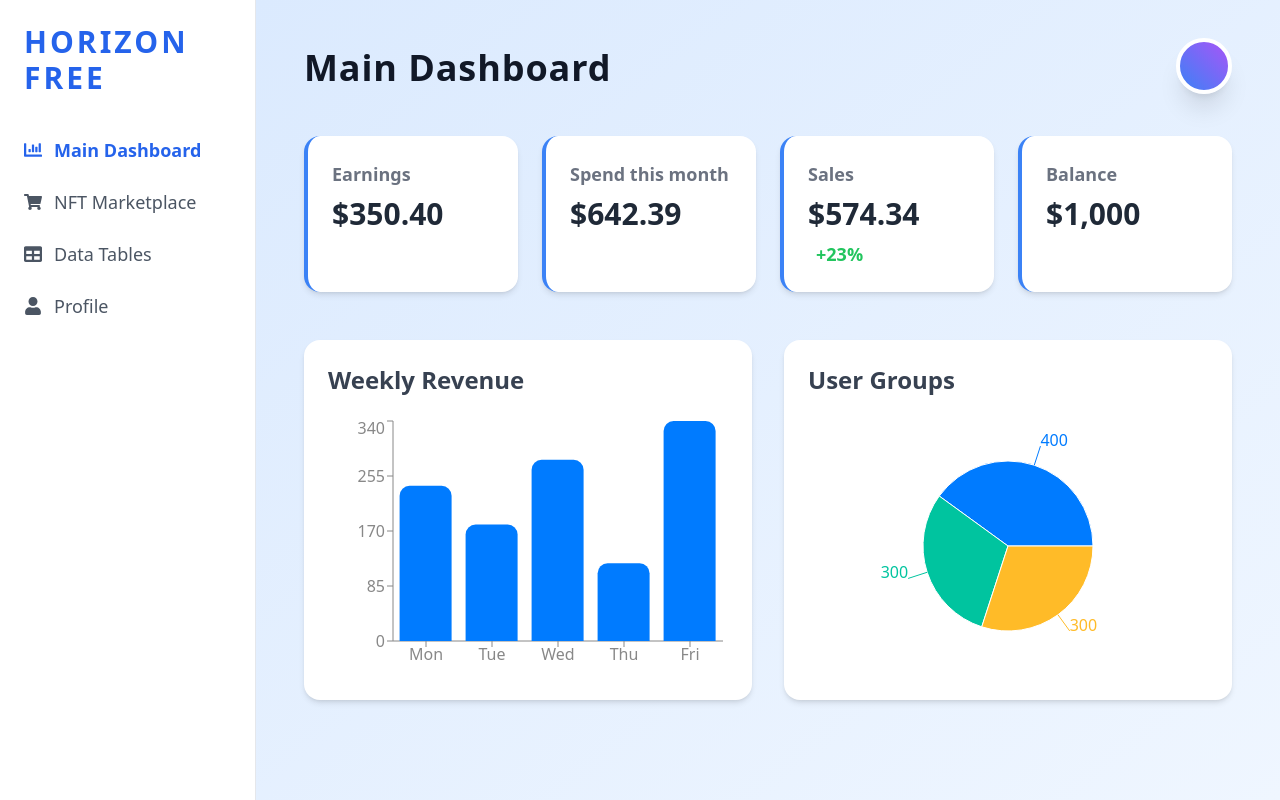
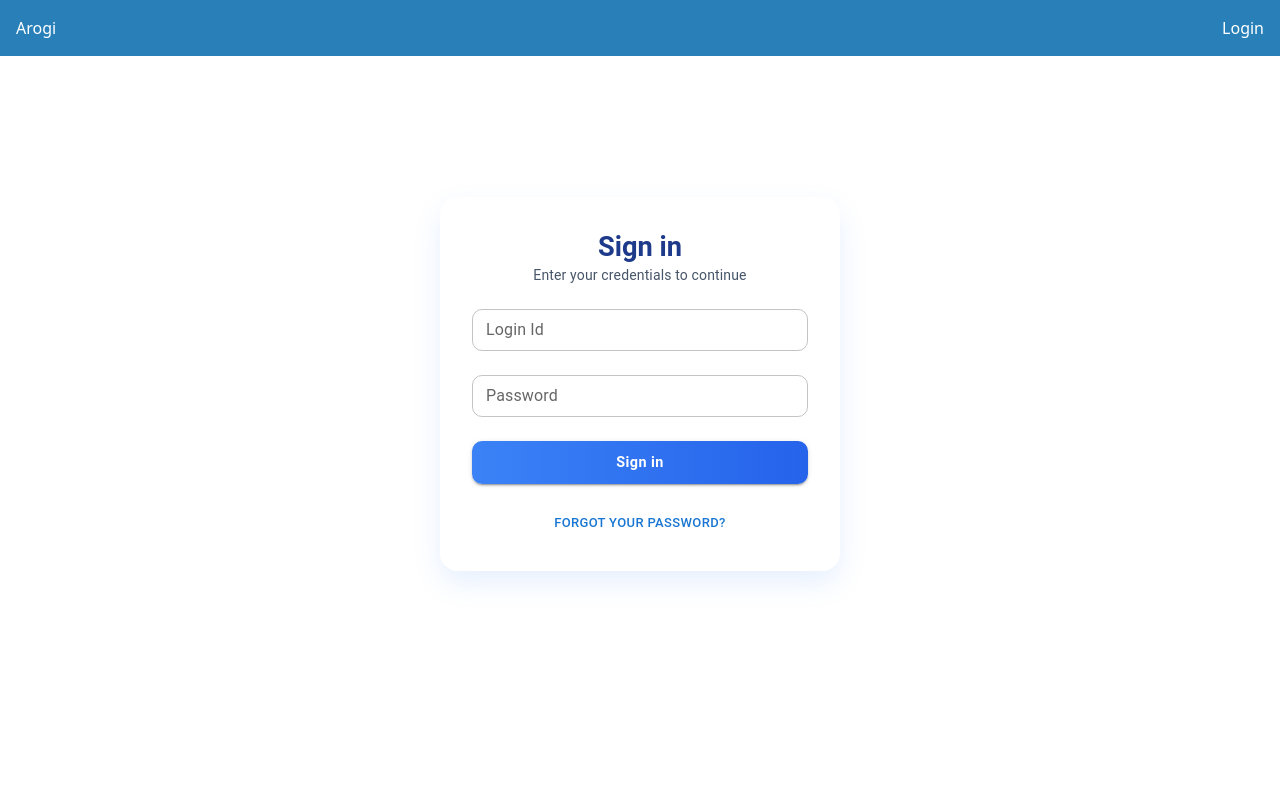
Before and after one commit to Akulvarshney/clinic_appointment_system_fe, a React (Create React App) app: page /login in a window 1280 px wide. Before the commit this address led to /dashboard. Built offline with nearby package versions, Linux system fonts and the light colour scheme.

Commit message:
minor fixes

```diff
--- a/src/App.css
+++ b/src/App.css
@@ -1,38 +1,25 @@
-.App {
-  text-align: center;
+/* Set font family globally */
+body {
+  font-family: "Roboto", sans-serif;
+  background: linear-gradient(135deg, #dbeafe, #f0f9ff);
+  margin: 0;
+  padding: 0;
+  box-sizing: border-box;
 }
 
-.App-logo {
-  height: 40vmin;
-  pointer-events: none;
+/* Button hover transition (optional) */
+.button-gradient-hover:hover {
+  background: linear-gradient(to right, #2563eb, #1e40af) !important;
 }
 
-@media (prefers-reduced-motion: no-preference) {
-  .App-logo {
-    animation: App-logo-spin infinite 20s linear;
-  }
+/* Error alert */
+.error-alert {
+  font-size: 0.85rem;
 }
 
-.App-header {
-  background-color: #282c34;
-  min-height: 100vh;
-  display: flex;
-  flex-direction: column;
-  align-items: center;
-  justify-content: center;
-  font-size: calc(10px + 2vmin);
-  color: white;
+/* Small button text */
+.small-text-button {
+  color: #3b82f6;
+  font-size: 0.8rem;
+  text-transform: none;
 }
-
-.App-link {
-  color: #61dafb;
-}
-
-@keyframes App-logo-spin {
-  from {
-    transform: rotate(0deg);
-  }
-  to {
-    transform: rotate(360deg);
-  }
-}
--- a/src/App.js
+++ b/src/App.js
@@ -13,7 +13,7 @@ import LoggedOutLayout from "./layouts/LoggedOutLayout";
 import LoggedInLayout from "./layouts/LoggedInLayout";
 
 function App() {
-  const [isLoggedIn, setIsLoggedIn] = useState(true);
+  const [isLoggedIn, setIsLoggedIn] = useState(false);
 
   return (
     <Routes>
--- /dev/null
+++ b/src/assets/constants/index.js
@@ -0,0 +1 @@
+export const BACKEND_URL = "http://localhost:8080/api/v1";
--- a/src/components/SideBar.js
+++ b/src/components/SideBar.js
@@ -5,13 +5,13 @@ const Sidebar = () => {
   return (
     <aside className="w-full md:w-64 bg-white p-6 shadow-2xl border-r border-gray-200 animate-fadeInUp">
       <h2 className="text-3xl font-extrabold text-blue-600 mb-10 tracking-widest uppercase">
-        HORIZON FREE
+        Arogi
       </h2>
       <ul className="space-y-6 text-lg">
         <li className="flex items-center text-blue-600 font-bold hover:text-blue-800 transition duration-300 cursor-pointer">
           <FaChartBar className="mr-3" /> Main Dashboard
         </li>
-        <li className="flex items-center text-gray-600 hover:text-blue-500 transition duration-300 cursor-pointer">
+        {/* <li className="flex items-center text-gray-600 hover:text-blue-500 transition duration-300 cursor-pointer">
           <FaShoppingCart className="mr-3" /> NFT Marketplace
         </li>
         <li className="flex items-center text-gray-600 hover:text-blue-500 transition duration-300 cursor-pointer">
@@ -19,6 +19,9 @@ const Sidebar = () => {
         </li>
         <li className="flex items-center text-gray-600 hover:text-blue-500 transition duration-300 cursor-pointer">
           <FaUser className="mr-3" /> Profile
+        </li> */}
+        <li className="flex items-center text-gray-600 hover:text-blue-500 transition duration-300 cursor-pointer">
+          <FaUser className="mr-3" /> Logout
         </li>
       </ul>
     </aside>
--- a/src/components/TopBarLoggedOut.js
+++ b/src/components/TopBarLoggedOut.js
@@ -13,7 +13,7 @@ const TopBarLoggedOut = () => {
         justifyContent: "space-between",
       }}
     >
-      <div>Public Topbar</div>
+      <div>Arogi</div>
       <button onClick={() => navigate("/login")}>Login</button>
     </div>
   );
--- a/src/index.js
+++ b/src/index.js
@@ -2,7 +2,6 @@ import React from "react";
 import ReactDOM from "react-dom/client";
 import "./index.css";
 import App from "./App";
-import reportWebVitals from "./reportWebVitals";
 import { BrowserRouter } from "react-router-dom";
 
 const root = ReactDOM.createRoot(document.getElementById("root"));
@@ -13,8 +12,3 @@ root.render(
     </BrowserRouter>
   </React.StrictMode>
 );
-
-// If you want to start measuring performance in your app, pass a function
-// to log results (for example: reportWebVitals(console.log))
-// or send to an analytics endpoint. Learn more: https://bit.ly/CRA-vitals
-reportWebVitals();
--- a/src/pages/HomePage.js
+++ b/src/pages/HomePage.js
@@ -20,6 +20,7 @@ import {
 import LoginIcon from "@mui/icons-material/Login";
 import AddCircleOutlineIcon from "@mui/icons-material/AddCircleOutline";
 import SearchIcon from "@mui/icons-material/Search";
+import { BACKEND_URL } from "../assets/constants";
 
 const HomePage = () => {
   const [openNewForm, setOpenNewForm] = useState(false);
@@ -52,7 +53,7 @@ const HomePage = () => {
   const submitNewApplicationRequest = async () => {
     try {
       const response = await axios.post(
-        `http://localhost:3000/api/v1/noAuth/newApplication/submitApplication`,
+        `${BACKEND_URL}/noAuth/newApplication/submitApplication`,
         {
           org_name: OrgName,
           phone: OrgPhone,
@@ -61,7 +62,7 @@ const HomePage = () => {
           email: orgEmail,
         }
       );
-      console.log("response ", response.data); // "1" if the organization name is also corrrect
+      console.log("response ", response.data);
     } catch (error) {
       if (error.response?.status === 401) {
         seterrorMsgNewApplication(error.response.data.message);
@@ -99,7 +100,7 @@ const HomePage = () => {
 
     try {
       const response = await axios.get(
-        `http://localhost:3000/api/v1/noAuth/newApplication/checkShortName?shortName=${OrgShortName}`
+        `${BACKEND_URL}/noAuth/newApplication/checkShortName?shortName=${OrgShortName}`
       );
       console.log("response ", response.data); // "1" if the organization name is also corrrect
       submitNewApplicationRequest();
@@ -122,7 +123,7 @@ const HomePage = () => {
     }
     try {
       const response = await axios.get(
-        `http://localhost:3000/api/v1/noAuth/newApplication/trackApplication?mobileNumber=${trackingMobile}&trackingId=${trackingId}`
+        `${BACKEND_URL}/noAuth/newApplication/trackApplication?mobileNumber=${trackingMobile}&trackingId=${trackingId}`
       );
       console.log("response ", response.data); // "1" if the organization name is also corrrect
     } catch (error) {
@@ -138,7 +139,6 @@ const HomePage = () => {
   return (
     <Box
       sx={{
-        minHeight: "100vh",
         background: "linear-gradient(to right top, #c6f1ff, #d3d2ff)",
         overflow: "hidden",
       }}
--- a/src/pages/LoginPage.js
+++ b/src/pages/LoginPage.js
@@ -1,37 +1,32 @@
 import React, { useState } from "react";
 import axios from "axios";
-
 import {
-  AppBar,
-  Toolbar,
-  Typography,
-  Button,
-  Box,
-  Container,
   Paper,
   Stack,
   TextField,
   Alert,
-  IconButton,
+  Button,
+  Box,
+  Typography,
   useTheme,
   useMediaQuery,
 } from "@mui/material";
-import ArrowBackIcon from "@mui/icons-material/ArrowBack";
 import { useNavigate } from "react-router-dom";
+import { BACKEND_URL } from "../assets/constants";
 
 const LoginPage = () => {
   const theme = useTheme();
   const isMobile = useMediaQuery(theme.breakpoints.down("sm"));
   const navigate = useNavigate();
 
-  const [LoginId, setLoginId] = useState("");
+  const [loginId, setLoginId] = useState("");
   const [password, setPassword] = useState("");
   const [errorMsg, setErrorMsg] = useState("");
   const [loading, setLoading] = useState(false);
 
   const handleLogin = async () => {
     setErrorMsg("");
-    if (!LoginId || !password) {
+    if (!loginId || !password) {
       setErrorMsg("LoginId and password are required.");
       return;
     }
@@ -39,16 +34,12 @@ const LoginPage = () => {
     setLoading(true);
 
     try {
-      const response = await axios.post(
-        "http://localhost:3000/api/v1/noAuth/auth/login",
-        {
-          loginId: LoginId,
-          password,
-        }
-      );
+      const response = await axios.post(`${BACKEND_URL}/noAuth/auth/login`, {
+        loginId: loginId,
+        password,
+      });
       console.log("Login success:", response.data);
       navigate("/dashboard");
-      // redirect or show success message
     } catch (error) {
       console.log(error);
       if (error.response?.status === 401) {
@@ -62,12 +53,7 @@ const LoginPage = () => {
   };
 
   return (
-    <Box
-      sx={{
-        // minHeight: "100vh",
-        background: "linear-gradient(135deg, #dbeafe, #f0f9ff)",
-      }}
-    >
+    <Box>
       <Box
         sx={{
           minHeight: "calc(100vh - 64px)",
@@ -103,7 +89,7 @@ const LoginPage = () => {
             </Box>
 
             {errorMsg && (
-              <Alert severity="error" sx={{ fontSize: "0.85rem" }}>
+              <Alert severity="error" className="error-alert">
                 {errorMsg}
               </Alert>
             )}
@@ -111,7 +97,7 @@ const LoginPage = () => {
             <TextField
               fullWidth
               label="Login Id"
-              value={LoginId}
+              value={loginId}
               onChange={(e) => setLoginId(e.target.value)}
               size="small"
               sx={{
@@ -151,24 +137,14 @@ const LoginPage = () => {
                 borderRadius: "10px",
                 py: 1.1,
                 textTransform: "none",
-                "&:hover": {
-                  background: "linear-gradient(to right, #2563eb, #1e40af)",
-                },
               }}
+              className="button-gradient-hover"
             >
               {loading ? "Signing in..." : "Sign in"}
             </Button>
 
             <Box textAlign="center">
-              <Button
-                variant="text"
-                size="small"
-                sx={{
-                  color: "#3b82f6",
-                  fontSize: "0.8rem",
-                  textTransform: "none",
-                }}
-              >
+              <Button variant="text" size="small" className="small-text-button">
                 Forgot your password?
               </Button>
             </Box>
--- a/src/reportWebVitals.js
+++ /dev/null
@@ -1,13 +0,0 @@
-const reportWebVitals = onPerfEntry => {
-  if (onPerfEntry && onPerfEntry instanceof Function) {
-    import('web-vitals').then(({ getCLS, getFID, getFCP, getLCP, getTTFB }) => {
-      getCLS(onPerfEntry);
-      getFID(onPerfEntry);
-      getFCP(onPerfEntry);
-      getLCP(onPerfEntry);
-      getTTFB(onPerfEntry);
-    });
-  }
-};
-
-export default reportWebVitals;
```
Also changed, not shown: src/setupTests.js (deleted, +0 -5 lines), src/logo.svg (deleted), 1 other file (tests, documents, lock files or other folders).
